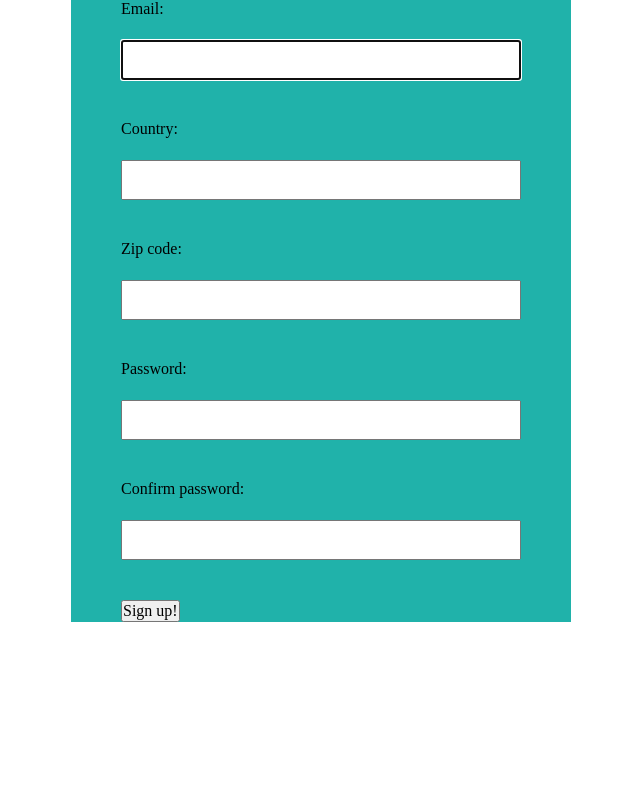
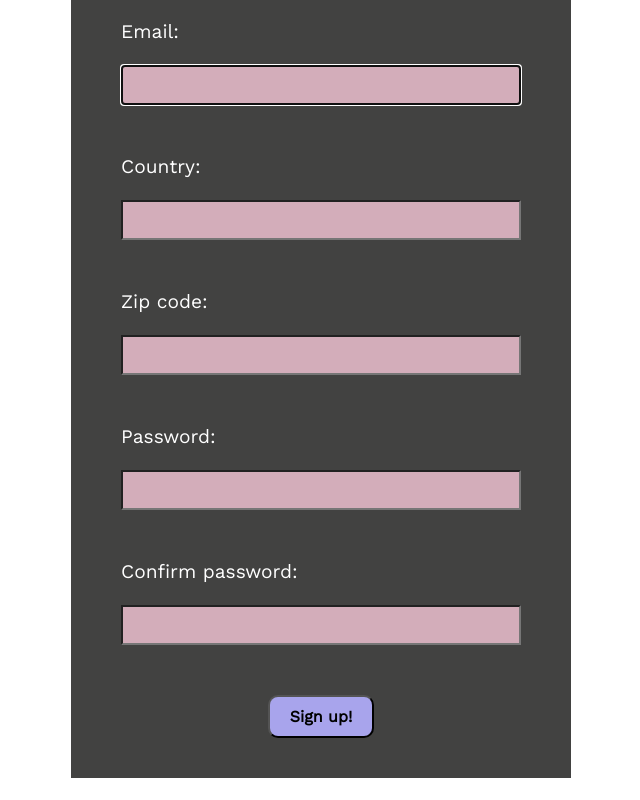
Before and after one commit to Melanie-J-Baker/js-form-validation, a plain HTML site: page index.html in a window 1280 px wide. Shown: the whole page, without its empty margins (319-959 px from the left). Drawn offline with nearby package versions, Linux system fonts and the light colour scheme.

Commit message:
Style form

```diff
--- a/index.html
+++ b/index.html
@@ -6,6 +6,9 @@
     <meta name="viewport" content="width=device-width, initial-scale=1.0">
     <title>JavaScript Form Validation</title>
     <link rel="stylesheet" type="text/css" href="style.css">
+    <link rel="preconnect" href="https://fonts.googleapis.com">
+    <link rel="preconnect" href="https://fonts.gstatic.com" crossorigin>
+    <link href="https://fonts.googleapis.com/css2?family=Work+Sans&display=swap" rel="stylesheet">
     <script src="index.js" defer></script>
 </head>
 <body>
@@ -14,27 +17,27 @@
             <div class="section email-div">
                 <label for="email">Email:</label>
                 <input type="email" id="email" name="email" autofocus>
-                <div class="email-error"></div>
+                <div class="error email-error"></div>
             </div>
             <div class="section country-div">
                 <label for="country">Country:</label>
                 <input type="text" id="country" name="country">
-                <div class="country-error"></div>
+                <div class="error country-error"></div>
             </div>
             <div class="section zip-div">
                 <label for="zip">Zip code:</label>
                 <input type="text" id="zip" name="zip">
-                <div class="zip-error"></div>
+                <div class="error zip-error"></div>
             </div>
             <div class="section password-div">
                 <label for="password">Password:</label>
                 <input type="password" id="password" name="password">
-                <div class="password-error"></div>
+                <div class="error password-error"></div>
             </div>
             <div class="section confirm-div">
                 <label for="confirm">Confirm password:</label>
                 <input type="password" id="confirm" name="confirm">
-                <div class="confirm-error"></div>
+                <div class="error confirm-error"></div>
             </div>
             <div class="btn-div">
                 <button type="submit">Sign up!</button>
--- a/style.css
+++ b/style.css
@@ -7,23 +7,33 @@
 body {
     display: flex;
     justify-content: center;
+    font-family: 'Work Sans', sans-serif;
 }
 
 .container {
-    background-color: lightseagreen;
+    background-color: rgb(66, 66, 65);
     width: 500px;
     display: flex;
     justify-content: center;
+    color: white;
+    padding: 20px;
 }
 
 .section {
     display: grid;
-    grid-template-rows: 1fr 1fr 1fr;
+    grid-template-rows: 45px 45px 45px;
+
+}
+
+label {
+    font-size: 1.2em;
 }
 
 input {
     width: 400px;
     height: 40px;
+    background-color: rgb(211, 173, 186);
+    font-size: 1.2em;
 }
 
 input, button {
@@ -31,6 +41,20 @@ input, button {
     font-size: 100%;
 }
 
+.btn-div {
+    display: flex;
+    justify-content: center;
+    margin-bottom: 20px;
+}
+
+button {
+    padding: 10px 20px 10px 20px;
+    border-radius: 10px;
+    font-weight: bold;
+    background-color: rgb(168, 164, 236);
+}
+
 button:hover {
     cursor: pointer;
+    background-color: blueviolet;
 }
```
